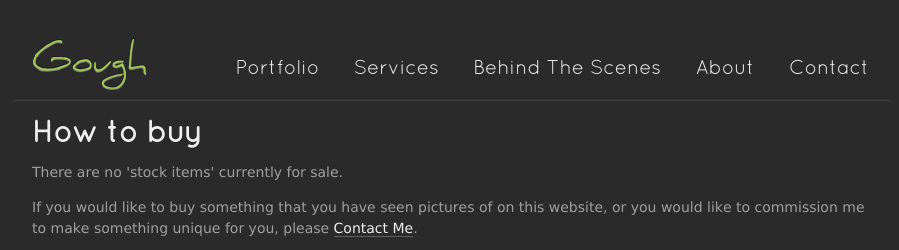
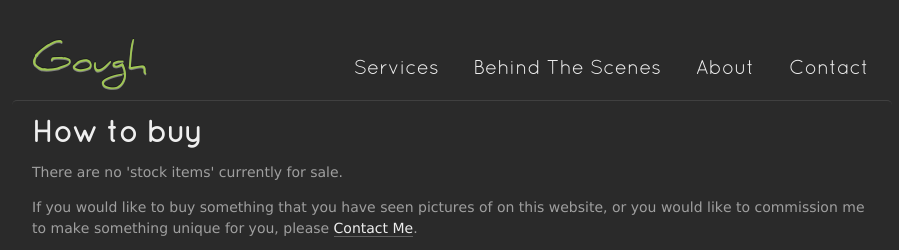
Before and after one commit to anddam/goughcustom, a Jekyll site: the page built from buy.html, in a window 1280 px wide. Shown: the top 250 px of the page, without its empty margins (188-1087 px from the left). Built offline with Jekyll 4.4.1, drawn with Linux system fonts in a browser that asks for light colours.

Commit message:
Hiding the portfolio page for the moment.

```diff
--- a/_layouts/content.html
+++ b/_layouts/content.html
@@ -24,7 +24,7 @@
 
         <div id="menu">
           <ul>
-            <li><a href="/portfolio/index.html">Portfolio</a></li>
+            <!--<li><a href="/portfolio/index.html">Portfolio</a></li>-->
             <li><a href="/services.html">Services</a></li>
             <li><a href="/blog/index.html">Behind The Scenes</a></li>
             <li><a href="/about.html">About</a></li>
```
